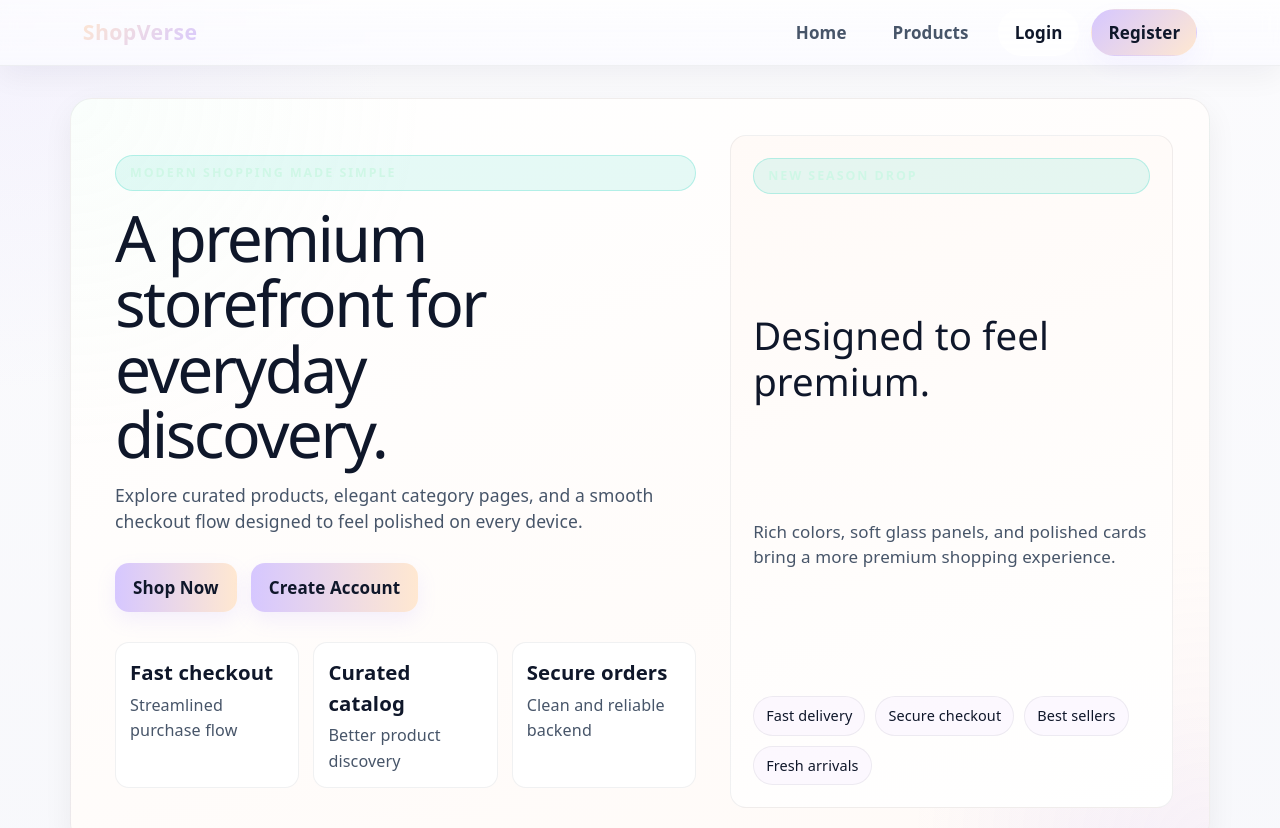
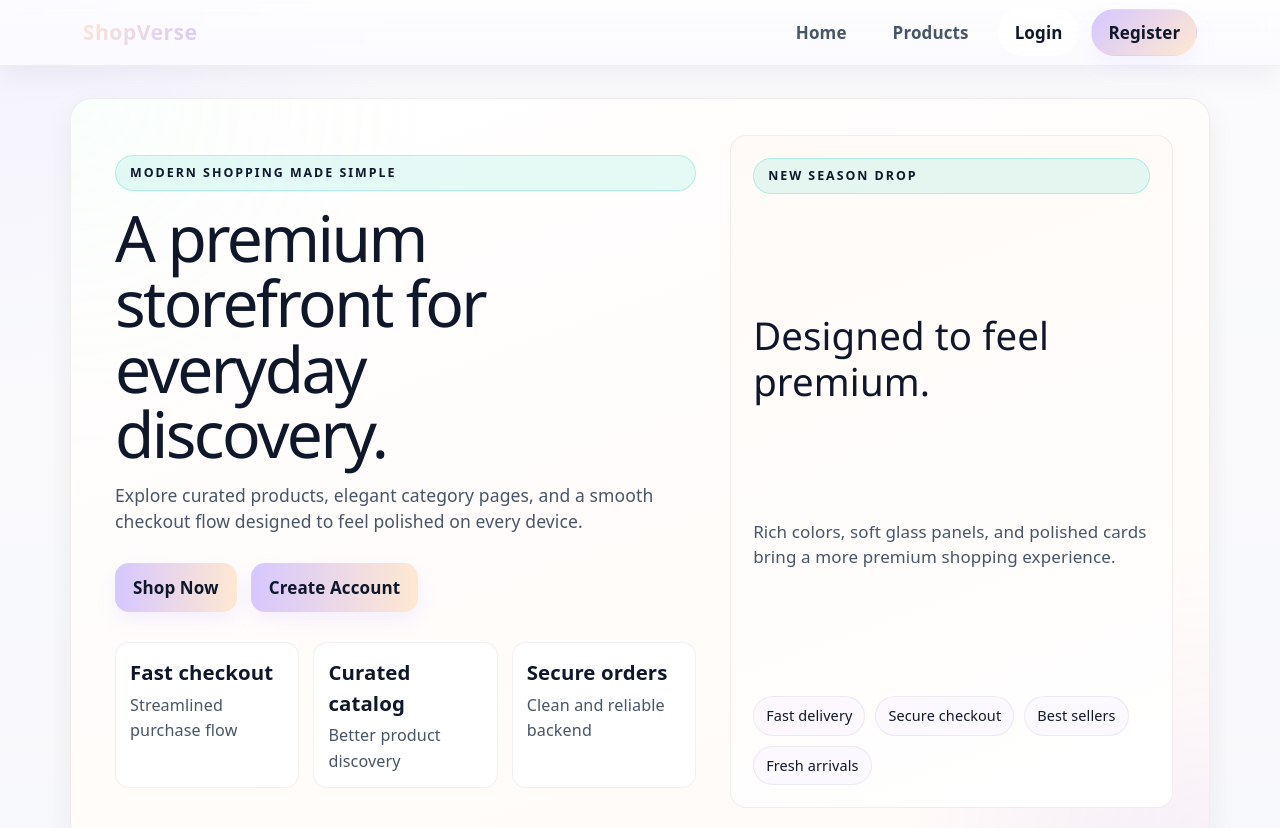
Before and after one commit to hasinireddy12/shopverse, a React (Vite) app in the folder client/: page / in a window 1280 px wide. Shown: the top 828 px of the page. Built offline with nearby package versions, Linux system fonts and the light colour scheme.

Commit message:
Fix: improve contrast for eyebrow pills and product kicker text

```diff
--- a/client/src/styles/Pages.css
+++ b/client/src/styles/Pages.css
@@ -47,7 +47,7 @@ a, a:visited {
   border-radius: 999px;
   background: rgba(45, 212, 191, 0.12);
   border: 1px solid rgba(45, 212, 191, 0.28);
-  color: var(--accent-2);
+  color: var(--text-h);
   text-transform: uppercase;
   letter-spacing: 0.16em;
   font-size: 0.73rem;
--- a/client/src/styles/ProductCard.css
+++ b/client/src/styles/ProductCard.css
@@ -56,7 +56,7 @@
 
 .product-kicker {
   margin-bottom: 8px;
-  color: var(--accent-2);
+  color: var(--text-h);
   text-transform: uppercase;
   letter-spacing: 0.12em;
   font-size: 0.72rem;
```
